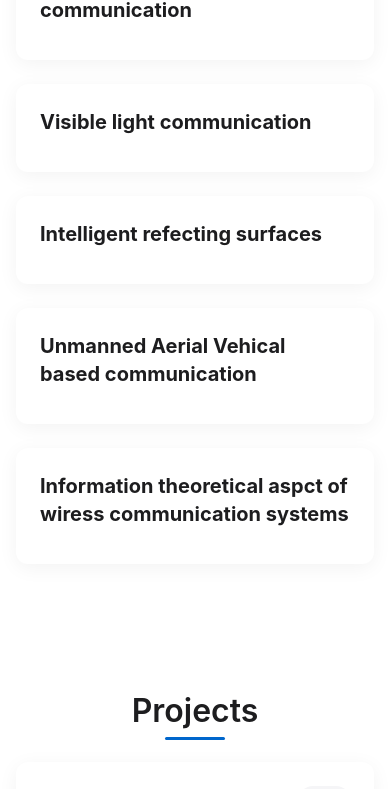
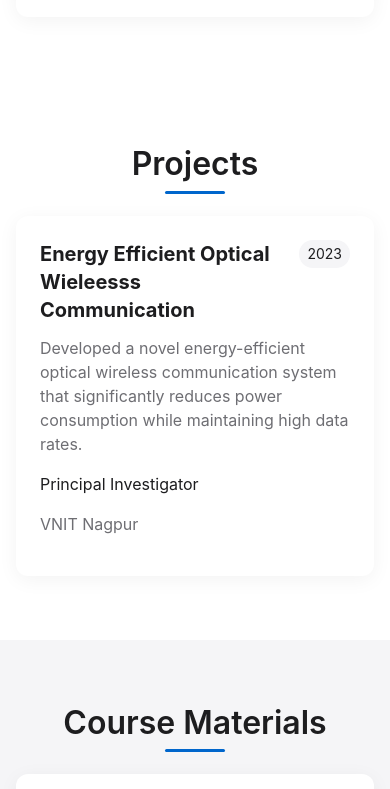
Before and after one commit to AAVNIT111/prof_portfolio, a React (Vite) app: page / in a window 390 px wide. Shown: the part 3780-4569 px from the top of the page. Built offline with nearby package versions, Linux system fonts and the light colour scheme; the HTML template or start-up script is replaced by a standard one.

Commit message:
Added new Course Section

```diff
--- a/src/App.jsx
+++ b/src/App.jsx
@@ -10,7 +10,7 @@ import Research from './components/Research';
 import Patents from './components/Patents';
 import Projects from './components/Projects';
 import Publications from './components/Publications';
-import Awards from './components/Awards';
+import CourseMaterials from './components/CourseMaterials';
 import Footer from './components/Footer';
 
 // Data
@@ -45,36 +45,31 @@ function App() {
     { id: 'hero', title: 'Home' },
     { id: 'education', title: 'Education', data: personalData.education },
     { id: 'publications', title: 'Publications', data: personalData.publications },
-    { id: 'awards', title: 'Awards', data: personalData.awards },
     { id: 'research', title: 'Research', data: personalData.researchInterests },
     { id: 'patents', title: 'Patents', data: personalData.patents },
     { id: 'projects', title: 'Projects', data: personalData.projects },
+    { id: 'courses', title: 'Courses', data: personalData.courseMaterials },
     { id: 'contact', title: 'Contact', data: personalData.contact }
   ].filter(section => section.id === 'hero' || (section.data && (Array.isArray(section.data) ? section.data.length > 0 : true)));
 
   return (
-
     <div className="min-h-screen relative">
       <Navbar sections={sections} />
 
       <main>
-
-
-
-
         <Hero data={personalData} />
 
         <Education education={personalData.education} />
 
         <Publications publications={personalData.publications} />
 
-        <Awards awards={personalData.awards} />
-
         <Research researchInterests={personalData.researchInterests} />
 
         <Patents patents={personalData.patents} />
 
         <Projects projects={personalData.projects} />
+
+        <CourseMaterials courseMaterials={personalData.courseMaterials} />
 
         <Contact contact={personalData.contact} />
       </main>
--- /dev/null
+++ b/src/components/CourseMaterials.jsx
@@ -0,0 +1,60 @@
+import React from 'react';
+import { motion } from 'framer-motion';
+
+const CourseMaterials = ({ courseMaterials }) => {
+  if (!courseMaterials || courseMaterials.length === 0) return null;
+
+  return (
+    <section id="courses" className="section bg-primary-bg">
+      <div className="container mx-auto px-4">
+        <h2 className="section-title">Course Materials</h2>
+
+        <div className="max-w-5xl mx-auto space-y-6">
+          {courseMaterials.map((course, index) => (
+            <motion.div
+              key={index}
+              className="card p-6"
+              initial={{ opacity: 0, y: 20 }}
+              whileInView={{ opacity: 1, y: 0 }}
+              transition={{ duration: 0.5, delay: index * 0.1 }}
+              viewport={{ once: true, margin: "-100px" }}
+            >
+              <div className="flex flex-col md:flex-row justify-between gap-4">
+                <div className="flex-grow">
+                  <h3 className="text-xl font-bold mb-2 text-primary-text">{course.title}</h3>
+                  <p className="text-secondary-text mb-3">{course.description}</p>
+                  <div className="space-y-2">
+                    {course.materials.map((material, mIndex) => (
+                      <div key={mIndex} className="flex items-center space-x-2">
+                        <span className="text-accent-blue">•</span>
+                        <a
+                          href={material.link}
+                          target="_blank"
+                          rel="noopener noreferrer"
+                          className="text-accent-blue hover:underline"
+                        >
+                          {material.title}
+                        </a>
+                      </div>
+                    ))}
+                  </div>
+                </div>
+                {course.thumbnail && (
+                  <div className="flex-shrink-0 w-48">
+                    <img
+                      src={course.thumbnail}
+                      alt={course.title}
+                      className="w-full h-auto rounded-lg shadow-md"
+                    />
+                  </div>
+                )}
+              </div>
+            </motion.div>
+          ))}
+        </div>
+      </div>
+    </section>
+  );
+};
+
+export default CourseMaterials;
--- a/src/data/personalData.js
+++ b/src/data/personalData.js
@@ -38,6 +38,47 @@ const personalData = {
       year: "2011",
 
       // description: "Minor in Mathematics"
+    }
+  ],
+    // Course Materials
+  courseMaterials: [
+    {
+      title: "Introduction to Machine Learning in Healthcare",
+      description: "A comprehensive course covering the fundamentals of ML applications in healthcare",
+      thumbnail: "https://images.pexels.com/photos/4226140/pexels-photo-4226140.jpeg?auto=compress&cs=tinysrgb&w=1260&h=750&dpr=2",
+      materials: [
+        {
+          title: "Course Slides",
+          link: "https://example.com/slides"
+        },
+        {
+          title: "Lecture Videos",
+          link: "https://example.com/videos"
+        },
+        {
+          title: "Programming Assignments",
+          link: "https://example.com/assignments"
+        }
+      ]
+    },
+    {
+      title: "Advanced Neural Networks",
+      description: "Deep dive into neural network architectures and their applications",
+      thumbnail: "https://images.pexels.com/photos/8386440/pexels-photo-8386440.jpeg?auto=compress&cs=tinysrgb&w=1260&h=750&dpr=2",
+      materials: [
+        {
+          title: "Video Lectures",
+          link: "https://example.com/lectures"
+        },
+        {
+          title: "Course Notes",
+          link: "https://example.com/notes"
+        },
+        {
+          title: "Research Papers",
+          link: "https://example.com/papers"
+        }
+      ]
     }
   ],
    // Publications
```
